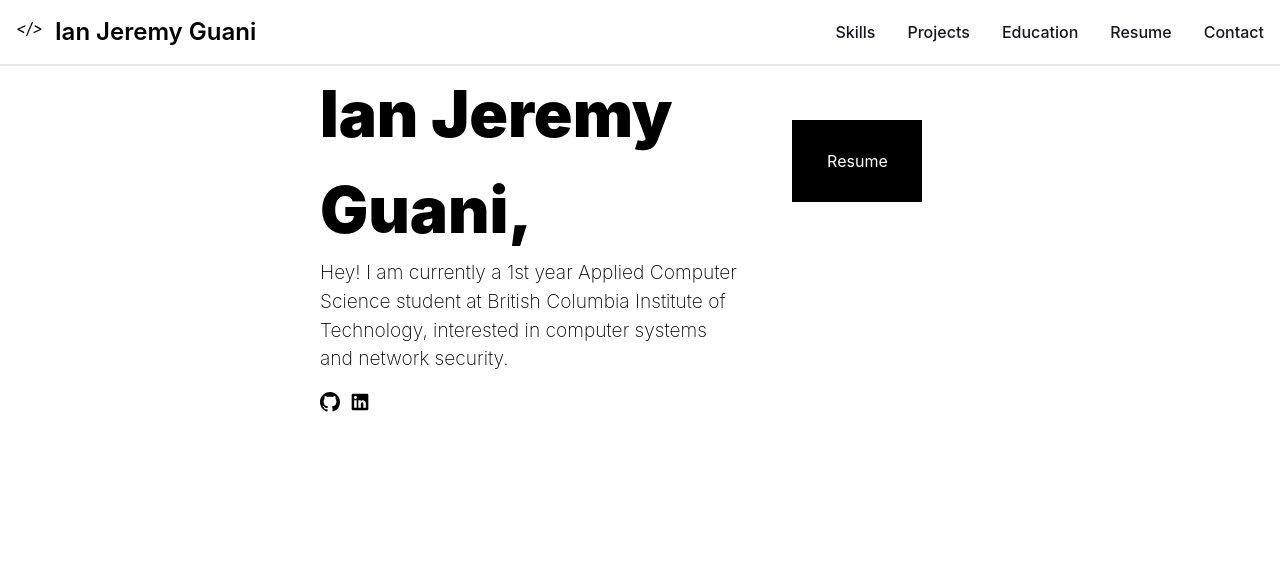
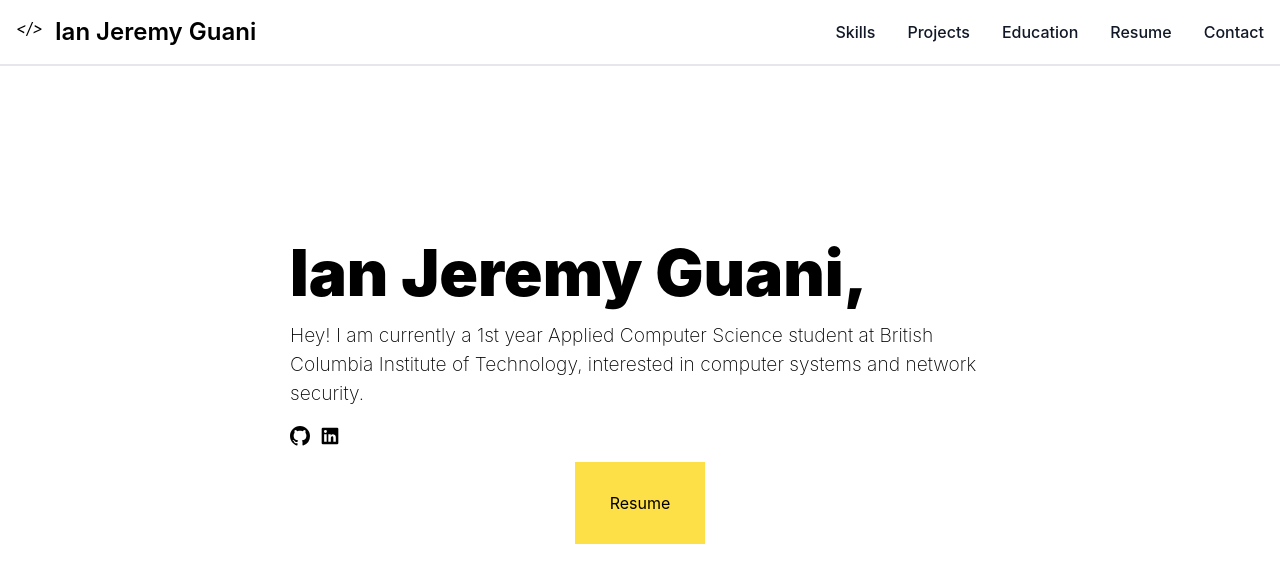
Before and after one commit to inaguu/ianjguani, a React (Create React App) app: page / in a window 1280 px wide. Shown: the top 582 px of the page. Built offline with nearby package versions, Linux system fonts and the light colour scheme.

Commit message:
style: improved the home page

```diff
--- a/src/App.jsx
+++ b/src/App.jsx
@@ -1,7 +1,5 @@
 // Styles
 import './App.css';
-
-import { ToastContainer } from 'react-toastify';
 
 import React from 'react'; // Add import statement for React
 
@@ -29,7 +27,6 @@ function App() {
         <Route path="/resume" element={<ResumePage />} />
         <Route path="/contact" element={<ContactPage />} />
       </Routes>
-      <ToastContainer />
     </>
   );
 }
--- a/src/index.css
+++ b/src/index.css
@@ -9,17 +9,13 @@ body {
     sans-serif;
   -webkit-font-smoothing: antialiased;
   -moz-osx-font-smoothing: grayscale;
+  min-height: 100%;
 }
 
 code {
   font-family: source-code-pro, Menlo, Monaco, Consolas, 'Courier New',
     monospace;
 }
-
-html {
+html, body, #root, .App {
   height: 100%;
 }
-
-div#root {
-  height: 100%; /* remove this line to see div.app is no more 100% height */
-}
--- a/src/pages/HomePage.jsx
+++ b/src/pages/HomePage.jsx
@@ -2,9 +2,7 @@ import '../css/HomePage.css';
 
 function HomePage() {
     return (
-        <div id='content' className=''>
-            <div className='px-80'>
-                <div className='flex md:flex-1 gap-[10px]'>
+        <div id='content' className='flex flex-col h-[93%] justify-center items-center'>
             <div className='w-[700px] h-[237px]'>
                 <h1 className='font-black text-left text-[2.5em] sm:text-[3em] md:text-[3.5em] lg:text-[4em]'>Ian Jeremy Guani,</h1>
                 <p className='text-center md:text-left text-[1.2em] font-extralight'>
@@ -23,12 +21,40 @@ function HomePage() {
                     </a>
                 </div>
             </div>
-                    <div className='flex justify-center items-center w-[338px] h-[189px]'>
-                        <button className='w-[130px] h-[82px] bg-black text-white'>Resume</button>
+            <div className='flex justify-center items-start w-[338px] h-[189px]'>
+                <button className='w-[130px] h-[82px] bg-yellow-300 text-black'>Resume</button>
             </div>
         </div>
-            </div>
-        </div>
+
+
+
+        // <div id='content' className=''>
+        //     <div className='px-80'>
+        //         <div className='flex md:flex-1 gap-[10px]'>
+        //             <div className='w-[700px] h-[237px]'>
+        //                 <h1 className='font-black text-left text-[2.5em] sm:text-[3em] md:text-[3.5em] lg:text-[4em]'>Ian Jeremy Guani,</h1>
+        //                 <p className='text-center md:text-left text-[1.2em] font-extralight'>
+        //                     Hey! I am currently a 1st year Applied Computer Science student at British Columbia Institute of Technology, interested in computer systems and network security.
+        //                 </p>
+        //                 <div className='justify-center md:justify-start py-[15px] px-[0px] gap-2'>
+        //                     <a href="https://github.com/">
+        //                         <svg className='inline-block h-[20px] w-[20px]' viewBox='0 0 16 16' fill='var(--accent-text)'>
+        //                             <path d='M8 0C3.58 0 0 3.58 0 8c0 3.54 2.29 6.53 5.47 7.59.4.07.55-.17.55-.38 0-.19-.01-.82-.01-1.49-2.01.37-2.53-.49-2.69-.94-.09-.23-.48-.94-.82-1.13-.28-.15-.68-.52-.01-.53.63-.01 1.08.58 1.23.82.72 1.21 1.87.87 2.33.66.07-.52.28-.87.51-1.07-1.78-.2-3.64-.89-3.64-3.95 0-.87.31-1.59.82-2.15-.08-.2-.36-1.02.08-2.12 0 0 .67-.21 2.2.82.64-.18 1.32-.27 2-.27.68 0 1.36.09 2 .27 1.53-1.04 2.2-.82 2.2-.82.44 1.1.16 1.92.08 2.12.51.56.82 1.27.82 2.15 0 3.07-1.87 3.75-3.65 3.95.29.25.54.73.54 1.48 0 1.07-.01 1.93-.01 2.2 0 .21.15.46.55.38A8.013 8.013 0 0016 8c0-4.42-3.58-8-8-8z'></path>
+        //                         </svg>
+        //                     </a>
+        //                     <a href="https://linkedin.com/">
+        //                         <svg className='inline-block h-[20px] w-[20px] ml-[10px]' viewBox='0 0 24 24' fill='var(--accent-text)'>
+        //                             <path d='M20.5 2h-17A1.5 1.5 0 002 3.5v17A1.5 1.5 0 003.5 22h17a1.5 1.5 0 001.5-1.5v-17A1.5 1.5 0 0020.5 2zM8 19H5v-9h3zM6.5 8.25A1.75 1.75 0 118.3 6.5a1.78 1.78 0 01-1.8 1.75zM19 19h-3v-4.74c0-1.42-.6-1.93-1.38-1.93A1.74 1.74 0 0013 14.19a.66.66 0 000 .14V19h-3v-9h2.9v1.3a3.11 3.11 0 012.7-1.4c1.55 0 3.36.86 3.36 3.66z'></path>
+        //                         </svg>
+        //                     </a>
+        //                 </div>
+        //             </div>
+        //             <div className='flex justify-center items-center w-[338px] h-[189px]'>
+        //                 <button className='w-[130px] h-[82px] bg-black text-white'>Resume</button>
+        //             </div>
+        //         </div>
+        //     </div>
+        // </div>
     );
 }
 
--- a/src/pages/ProjectsPage.jsx
+++ b/src/pages/ProjectsPage.jsx
@@ -1,11 +1,14 @@
 
 function ProjectPage() {
     return (
-        <div id='content' className='flex flex-wrap justify-center mt-48'>
+        <div id='content' className='flex flex-wrap justify-center items-center mt-48 mx-52'>
 
             <a href="/" class="flex-[0_0_33.3333%] m-1 block max-w-sm p-6 bg-white border border-gray-200 rounded-lg shadow hover:bg-gray-100">
 
-                <h5 class="mb-2 text-2xl font-bold tracking-tight text-gray-900">Noteworthy technology acquisitions 2021</h5>
+                <h5 class="mb-2 text-2xl font-bold tracking-tight text-gray-900">Developer | Sushi Thread</h5>
+
+                <a href="https://github.com" className="text-blue-700 underline">https://github.com/inaguu/COMP4921_Project2_Group10_Tas_Ian</a>
+
                 <p class="font-normal text-gray-700">Here are the biggest enterprise technology acquisitions of 2021 so far, in reverse chronological order.</p>
             </a>
             <a href="/" class="flex-[0_0_33.3333%] m-1 block max-w-sm p-6 bg-white border border-gray-200 rounded-lg shadow hover:bg-gray-100">
```
Lines whose indentation alone changed are shown as unchanged.
